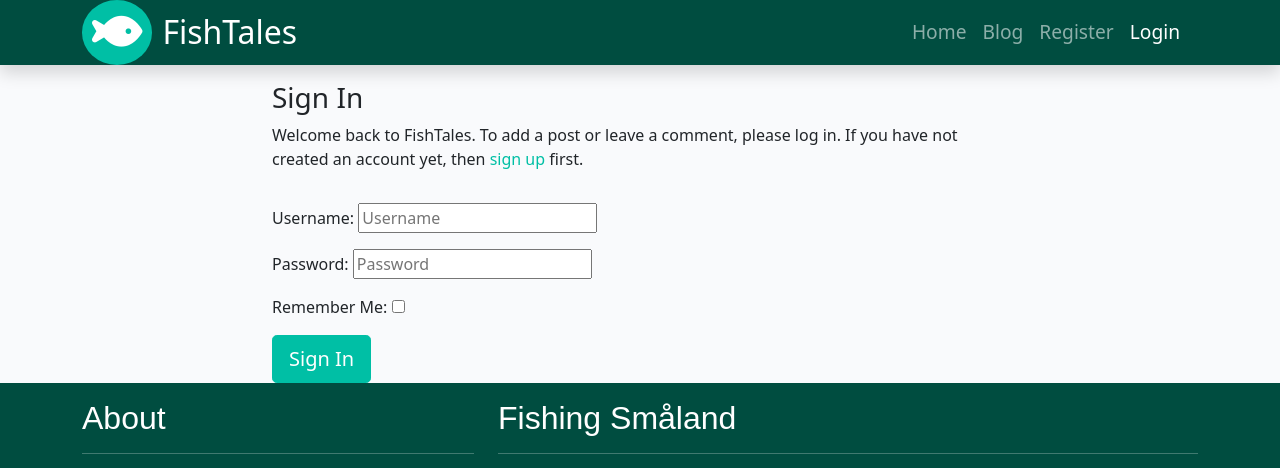
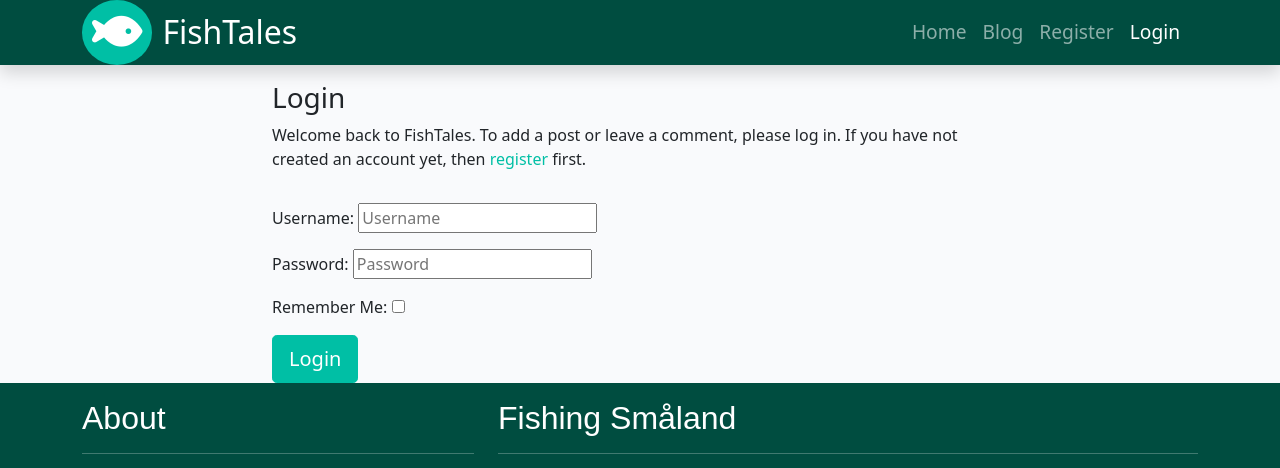
Before and after one commit to mittnamnkenny/fishtales, a Django app: page /accounts/login/ in a window 1280 px wide. Shown: the top 468 px of the page. Run offline with Django 3.2, Linux system fonts and the light colour scheme; some libraries are stand-ins or nearby versions; some web fonts are replaced.

Commit message:
Add login and register links on post detail template to leave a comment for not logged in user

```diff
--- a/templates/account/login.html
+++ b/templates/account/login.html
@@ -10,10 +10,10 @@
 <div class="container">
   <div class="row">
     <div class="col-md-8 mt-3 offset-md-2">
-      <h3>{% trans 'Sign In' %}</h3>
+      <h3>{% trans 'Login' %}</h3>
 
       <p>{% blocktrans %}Welcome back to FishTales. To add a post or leave a comment, please log in. If you
-        have not created an account yet, then <a class="link" href="{{ signup_url }}">sign up</a>
+        have not created an account yet, then <a class="link" href="{{ signup_url }}">register</a>
         first.{% endblocktrans %}</p>
     </div>
   </div>
@@ -25,7 +25,7 @@
         {% if redirect_field_value %}
         <input type="hidden" name="{{ redirect_field_name }}" value="{{ redirect_field_value }}" />
         {% endif %}
-        <button class="btn btn-signup btn-lg right" type="submit">{% trans 'Sign In' %}</button>
+        <button class="btn btn-signup btn-lg right" type="submit">{% trans 'Login' %}</button>
       </form>
     </div>
   </div>
--- a/templates/account/signup.html
+++ b/templates/account/signup.html
@@ -8,10 +8,10 @@
 <div class="container">
   <div class="row">
     <div class="col-md-8 mt-3 offset-md-2">
-      <h3>{% trans 'Sign Up' %}</h3>
+      <h3>{% trans 'Register' %}</h3>
 
       <p>{% blocktrans %}Welcome back to FishTales. Do you already have an account? Then please <a class="link"
-          href="{{ login_url }}">sign in</a> instead.{% endblocktrans %}</p>
+          href="{{ login_url }}">login</a> instead.{% endblocktrans %}</p>
     </div>
   </div>
   <div class="row">
@@ -22,7 +22,7 @@
         {% if redirect_field_value %}
         <input type="hidden" name="{{ redirect_field_name }}" value="{{ redirect_field_value }}" />
         {% endif %}
-        <button class="btn btn-signup btn-lg right" type="submit">{% trans 'Sign Up' %}</button>
+        <button class="btn btn-signup btn-lg right" type="submit">{% trans 'Register' %}</button>
       </form>
     </div>
   </div>
```
Also changed, not shown: templates/post_detail.html (+7 -1 lines).
